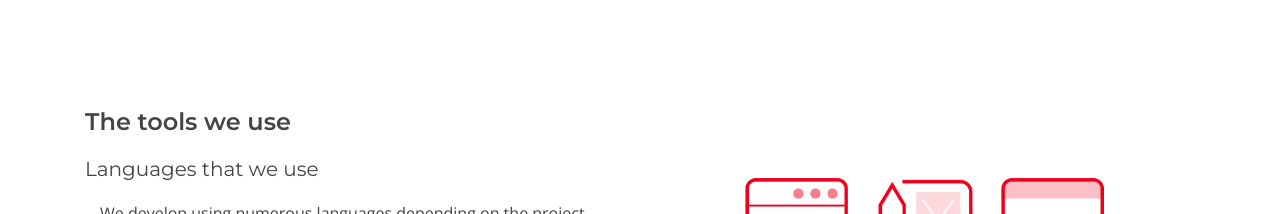
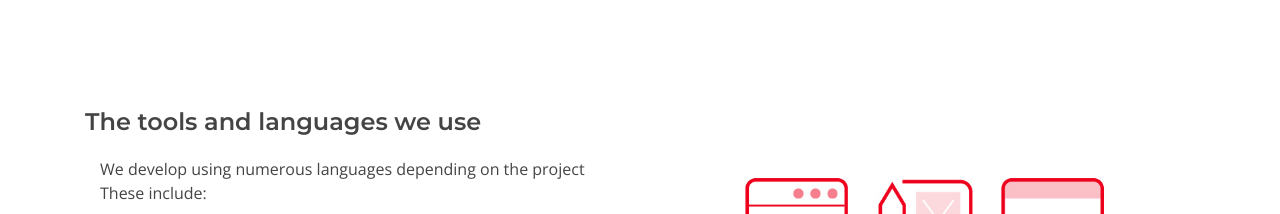
Before and after one commit to potts99/Discite-Website, a plain HTML site: page index.html in a window 1280 px wide. Shown: the part 3303-3517 px from the top of the page. Drawn offline with nearby package versions, Linux system fonts and the light colour scheme.

Commit message:
Update index.html

```diff
--- a/index.html
+++ b/index.html
@@ -258,8 +258,7 @@
           </div>
 
           <div class="col-lg-6 wow fadeInUp pt-4 pt-lg-0 order-2 order-lg-1">
-            <h4>The tools we use</h4>
-            <h5>Languages that we use</h5>
+            <h4>The tools and languages we use</h4>
             <p>We develop using numerous languages depending on the project <br> These include: </p>
             <p style="display: flex;"><ion-icon name="logo-html5" size="large" style="color: red;"></ion-icon>HTML5</p>
             <p style="display: flex;"><ion-icon name="logo-css3" size="large" style="color: blue;"></ion-icon>CSS & Bootstrap5 for design</p>
```
